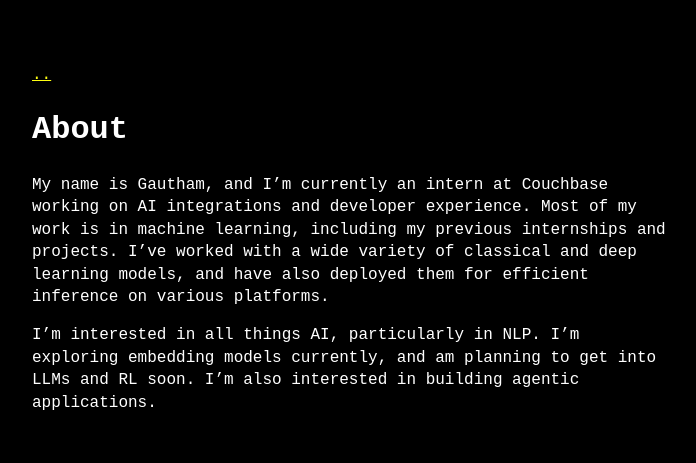
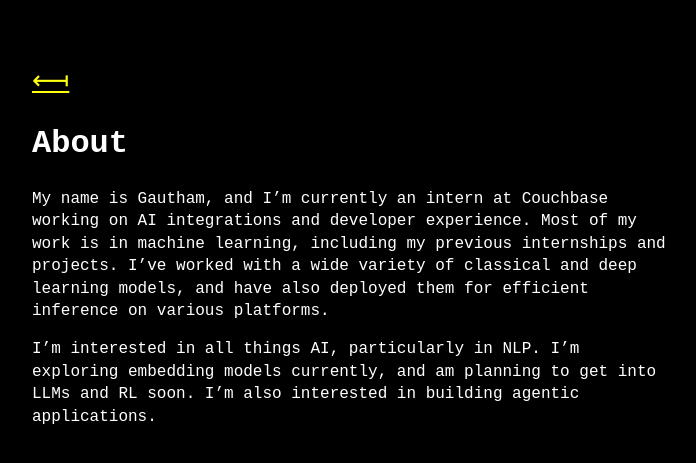
Before and after one commit to capemox/capemox.github.io, a Jekyll site: the page built from about.md, in a window 1280 px wide. Shown: the top 463 px of the page, without its empty margins (288-984 px from the left). Built offline with Jekyll 4.4.1, drawn with Linux system fonts in a browser that asks for light colours; comment, search, counter and statistics services are not loaded.

Commit message:
added back symbol

```diff
--- a/_config.yml
+++ b/_config.yml
@@ -16,7 +16,7 @@ remote_theme: riggraz/no-style-please # if you are using GitHub Pages, change it
 
 theme_config:
   appearance: "dark" # can be "light", "dark" or "auto"
-  back_home_text: ".." # customize text for homepage link in post layout
+  back_home_text: "⟻" # customize text for homepage link in post layout
   date_format: "%Y-%m-%d" # customize how date is formatted
   show_description: false # show blog description in home page
   lowercase_titles: true # show titles in lowercase in lists
--- a/_includes/back_link.html
+++ b/_includes/back_link.html
@@ -1 +1 @@
-<a href="{{ "/" | relative_url }}">{{ site.theme_config.back_home_text }}</a>
+<a href="{{ "/" | relative_url }}" style="font-size: xx-large;">{{ site.theme_config.back_home_text }}</a>
```
Also changed, not shown: 13 other files.
